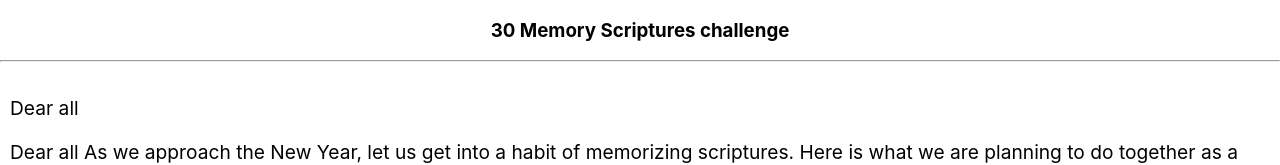
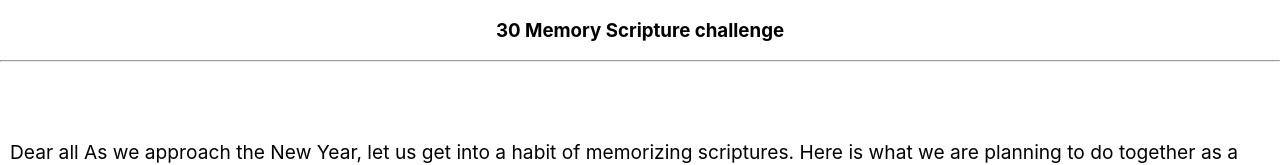
Before and after one commit to verfran/21msin21, a React (Create React App) app: page / in a window 1280 px wide. Shown: the top 165 px of the page. Built offline with nearby package versions, Linux system fonts and the light colour scheme.

Commit message:
duplicate dear all removed

```diff
--- a/src/IntroCard.js
+++ b/src/IntroCard.js
@@ -13,7 +13,7 @@ const IntroCard = (props) => {
         <div>
             <Card>
                 <CardBody style={bodyStyle} >
-                    <CardText><big>Dear all
+                    <CardText><big>
 <br />
                         <p>
                             Dear all
--- a/src/TitleCard.js
+++ b/src/TitleCard.js
@@ -13,7 +13,7 @@ const TitleCard = (props) => {
         <div>
             <Card>
                 <CardBody style={bodyStyle} >
-                    <CardTitle><h3>30 Memory Scriptures challenge</h3></CardTitle>
+                    <CardTitle><h3>30 Memory Scripture challenge</h3></CardTitle>
                     <hr />
                 </CardBody>
             </Card>
```
